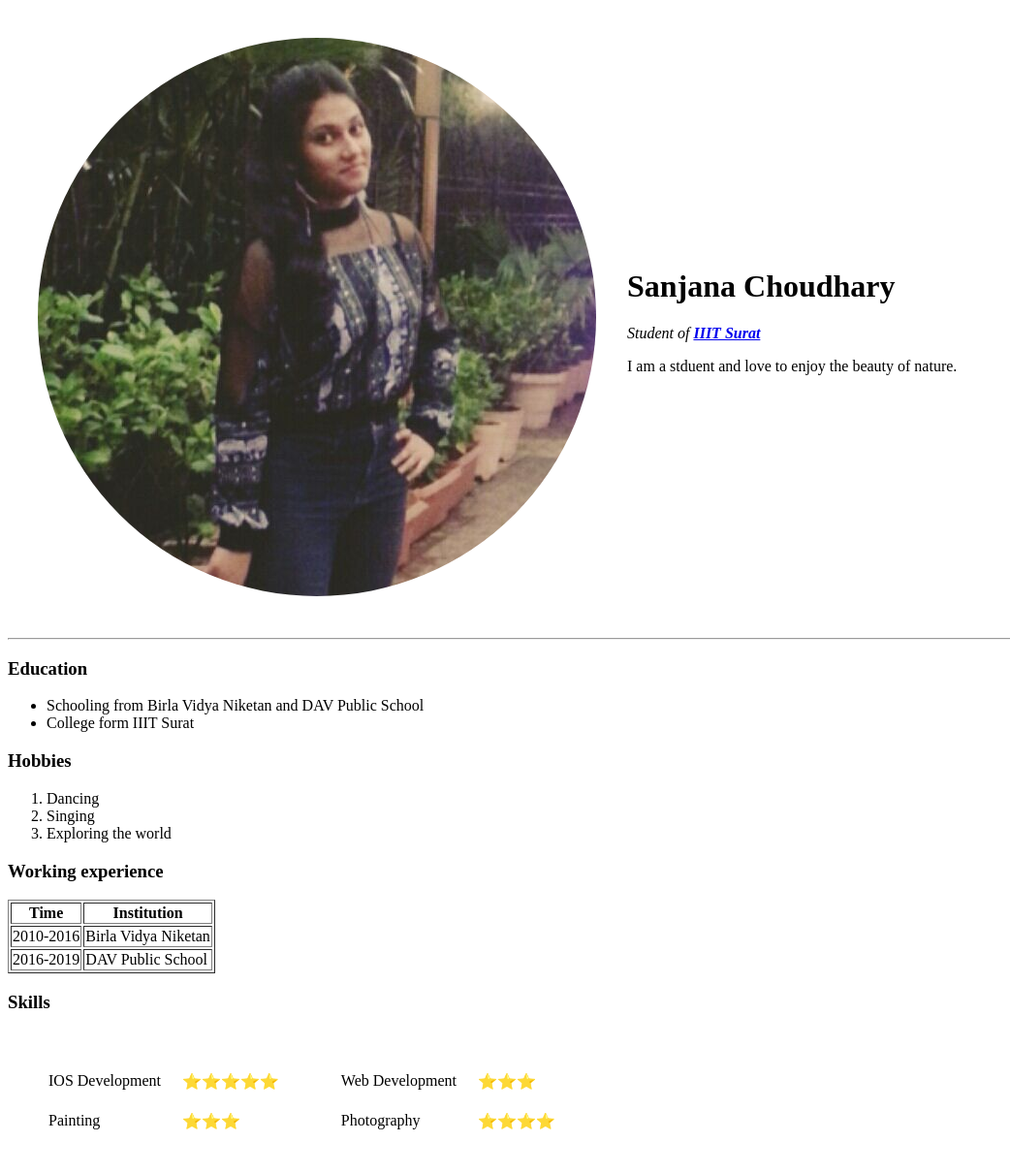
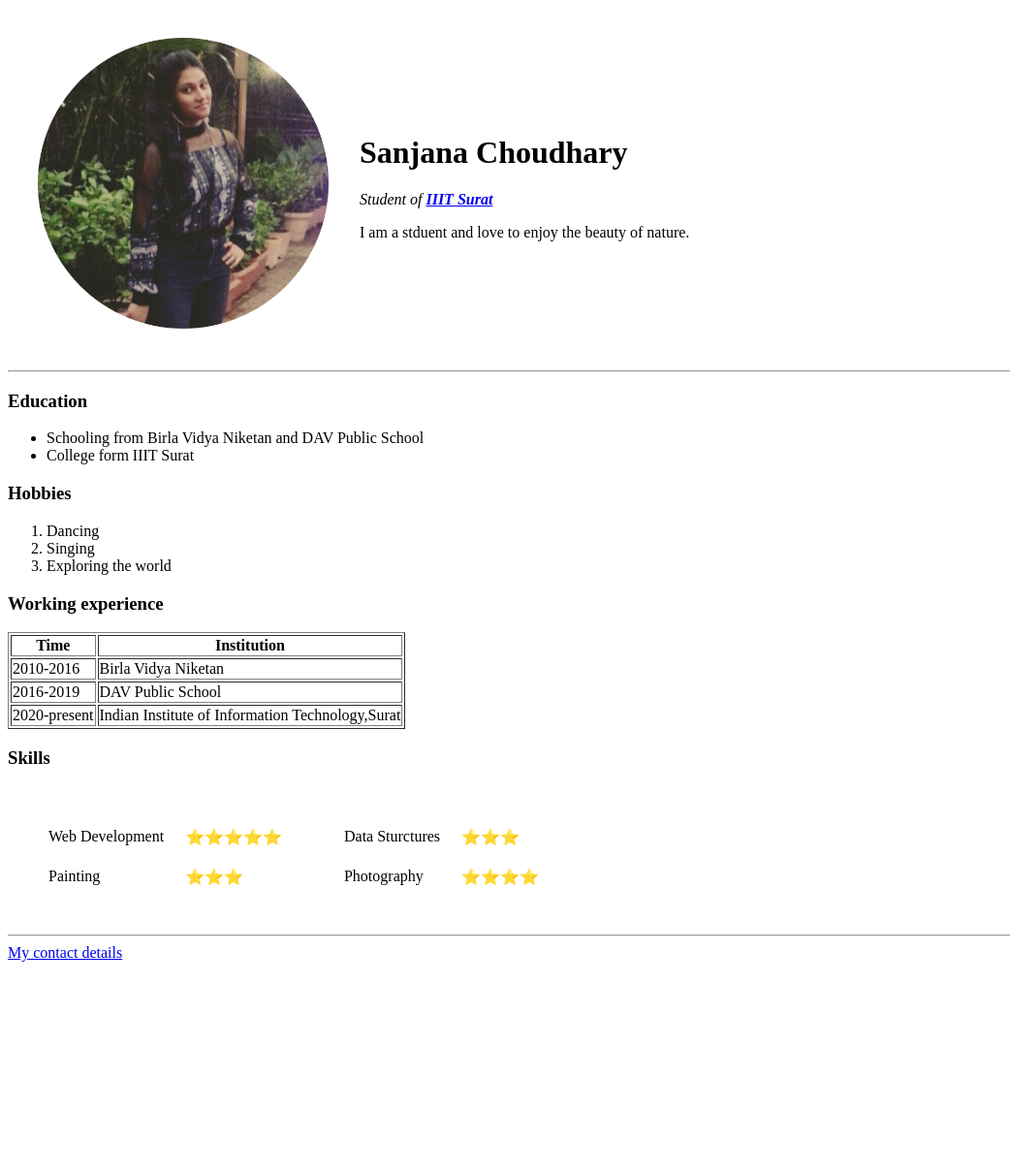
Before and after one commit to Sanjana1201/experiment, a plain HTML site: page index.html in a window 1280 px wide. Shown: the top 1211 px of the page at 97% size, without its empty margins (0-1042 px from the left). After the commit the page ends 1000 px from the top, so only its background shows below. Drawn offline with Linux system fonts and the light colour scheme.

Commit message:
Updated index.html

```diff
--- a/index.html
+++ b/index.html
@@ -10,7 +10,7 @@
 <table cellspacing="30">
   <tr>
     <td>
-      <img src="circle-cropped.png" alt="sanjana's profile picture">
+      <img src="circle-cropped.png" alt="sanjana's profile picture" style="width:300px;height:300px;">
       </td>
       <td>
         <h1>Sanjana Choudhary</h1>
@@ -47,6 +47,10 @@
         <td>2016-2019</td>
         <td>DAV Public School</td>
       </tr>
+      <tr>
+        <td>2020-present</td>
+        <td>Indian Institute of Information Technology,Surat</td>
+      </tr>
       </tbody>
     </table>
     <h3>Skills</h3>
@@ -56,7 +60,7 @@
           <table cellspacing="20">
             <tr>
               <td>
-                IOS Development
+                Web Development
                 </td>
                 <td>
                   ⭐⭐⭐⭐⭐
@@ -76,7 +80,7 @@
           <table cellspacing="20">
             <tr>
               <td>
-                Web Development
+                Data Sturctures
                 </td>
                 <td>
                   ⭐⭐⭐
```
